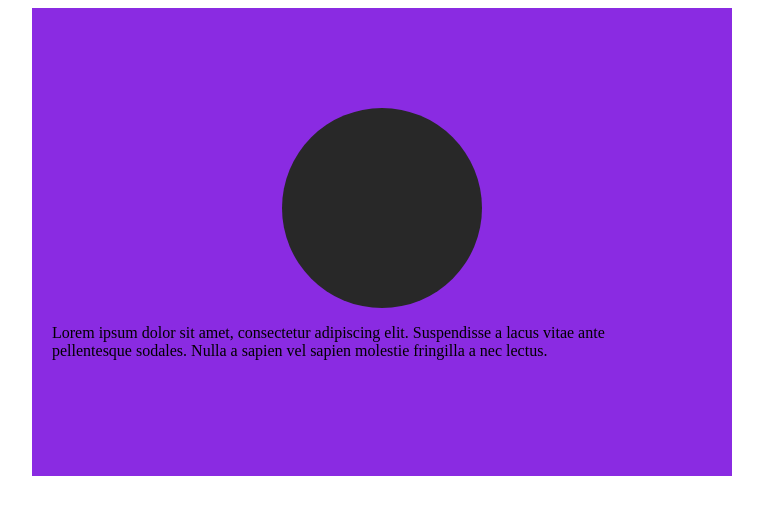
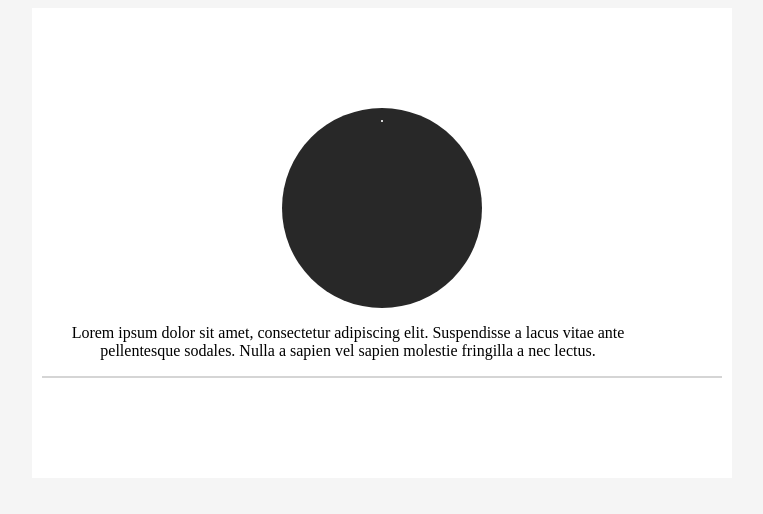
Before and after one commit to danny205/danny205.github.io, a plain HTML site: page index.html in a window 1280 px wide. Shown: the whole page, without its empty margins (258-1021 px from the left). Drawn offline with Linux system fonts and the light colour scheme.

Commit message:
Merge remote-tracking branch 'origin/master'
Conflicts:
	index.html

```diff
--- a/index.html
+++ b/index.html
@@ -23,7 +23,13 @@
             <p>Lorem ipsum dolor sit amet, consectetur adipiscing elit. Suspendisse a lacus vitae ante pellentesque sodales. Nulla a sapien vel sapien molestie fringilla a nec lectus.</p>
         </div>
     </section>
-    <section id="middle" class="grid-100"></section>
+    <section id="middle" class="grid-100">
+
+        <section class="grid-50 item"></section>
+        <section class="grid-50 item"></section>
+
+
+    </section>
     <section id="bottom" class="grid-100"></section>
 
 </div>
--- a/style.css
+++ b/style.css
@@ -1,20 +1,29 @@
 body{
-
+    background:#f5f5f5;
 }
 #container{
     max-width:700px;
     margin:0px auto 0px auto;
-    background:blueviolet;
+    background:#fff;
     overflow:hidden;
     padding:100px 0px 100px 0px;
+    text-align:center;
 }
 #top{
     overflow: hidden;
 }
 #top #image{
-    width:200px;
-    height:200px;
-    border-radius:50%;
-    background:#282828;
-    margin:0px auto 0px auto;
+     width:200px;
+     height:200px;
+     border-radius:50%;
+     background:#282828;
+     margin:0px auto 0px auto;
+ }
+#top #image img{
+   border:1px solid #d5d5d5;
 }
+#middle .item{
+    background:#fff;
+    border:1px solid #d5d5d5;
+    norder-radius:3px;
+}
```
